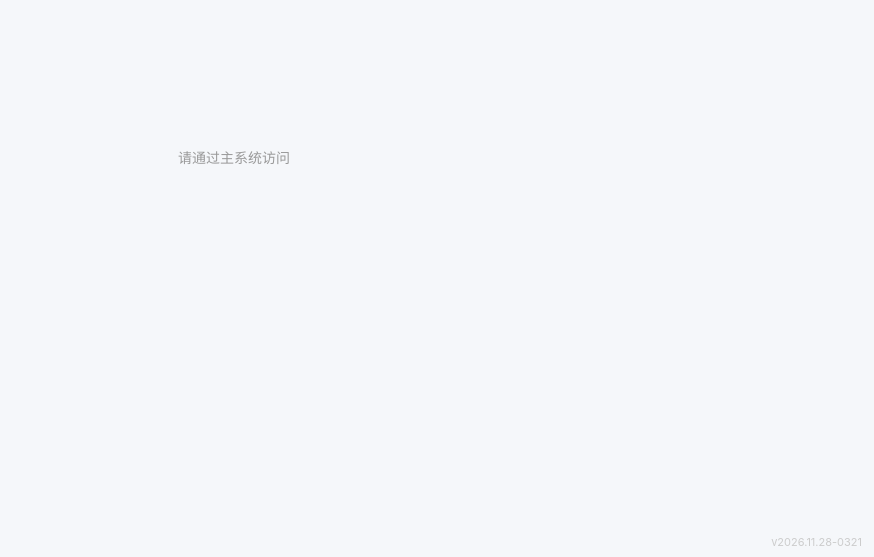
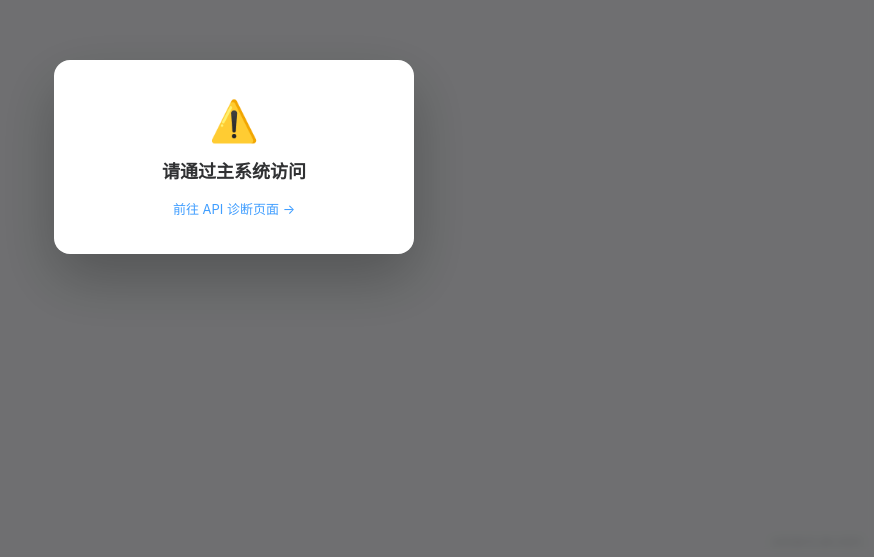
Before and after one commit to 7dgame-com/plugin-admin, a Vue app: page /not-allowed in a window 1280 px wide. Shown: the part 243-800 px from the top of the page, without its empty margins (406-1280 px from the left). Built offline with nearby package versions, Linux system fonts and the light colour scheme.

Commit message:
fix: App.vue public route guard - allow /api-diagnostics without token

```diff
--- a/src/App.vue
+++ b/src/App.vue
@@ -1,18 +1,42 @@
 <template>
-  <div v-if="waiting" class="iframe-waiting">
-    <p>{{ t('layout.connecting') }}</p>
-  </div>
-  <div v-else-if="!hasToken" class="iframe-waiting">
-    <p>{{ t('layout.requireMainSystem') }}</p>
-  </div>
-  <router-view v-else />
+  <!-- 公开页面直接渲染，不需要 token -->
+  <router-view v-if="isPublicRoute" />
+  <template v-else>
+    <router-view v-if="hasToken" />
 
-  <!-- 全局版本号 -->
+    <Transition name="handshake-fade">
+      <div v-if="showHandshake" class="handshake-overlay">
+        <div class="handshake-card">
+          <template v-if="!inIframe">
+            <div class="handshake-icon">⚠️</div>
+            <h3 class="handshake-title">{{ t('layout.requireMainSystem') }}</h3>
+            <a href="/api-diagnostics" class="diag-link">前往 API 诊断页面 →</a>
+          </template>
+          <template v-else>
+            <div class="handshake-icon spin">⚙️</div>
+            <h3 class="handshake-title">{{ t('layout.connecting') }}</h3>
+            <div class="handshake-steps">
+              <div class="step done">✅ 页面加载完成</div>
+              <div class="step done">✅ 发送 PLUGIN_READY</div>
+              <div class="step" :class="isReady ? 'done' : 'waiting'">
+                {{ isReady ? '✅' : '⏳' }} 等待主系统回复 INIT
+              </div>
+              <div class="step" :class="hasToken ? 'done' : 'waiting'">
+                {{ hasToken ? '✅' : '⏳' }} 获取 JWT Token
+              </div>
+            </div>
+          </template>
+        </div>
+      </div>
+    </Transition>
+  </template>
+
   <span class="global-version">{{ appVersion }}</span>
 </template>
 
 <script setup lang="ts">
-import { ref, onMounted } from 'vue'
+import { ref, computed, onMounted } from 'vue'
+import { useRoute } from 'vue-router'
 import { useI18n } from 'vue-i18n'
 import { isInIframe, getToken, setToken, removeToken } from './utils/token'
 import { usePluginMessageBridge } from './composables/usePluginMessageBridge'
@@ -22,22 +46,24 @@ declare const __APP_VERSION__: string
 const appVersion = `v${__APP_VERSION__}`
 const { t } = useI18n()
 
-const waiting = ref(false)
+const route = useRoute()
 const hasToken = ref(!!getToken())
+const inIframe = ref(false)
 
-usePluginMessageBridge({
+const PUBLIC_ROUTES = ['/api-diagnostics']
+const isPublicRoute = computed(() => PUBLIC_ROUTES.some((p) => route.path.startsWith(p)))
+const showHandshake = computed(() => !isPublicRoute.value && (!inIframe.value || !hasToken.value))
+
+const { isReady } = usePluginMessageBridge({
   onInit: (payload) => {
     if (payload.token) {
       setToken(payload.token)
       hasToken.value = true
-      waiting.value = false
     }
     setThemeFromConfig(payload.config)
   },
   onTokenUpdate: (newToken) => {
-    if (newToken) {
-      setToken(newToken)
-    }
+    if (newToken) setToken(newToken)
   },
   onDestroy: () => {
     removeToken()
@@ -46,12 +72,11 @@ usePluginMessageBridge({
 })
 
 onMounted(() => {
-  if (isInIframe()) {
-    if (getToken()) {
-      hasToken.value = true
-      return
-    }
-    waiting.value = true
+  if (isPublicRoute.value) return
+  inIframe.value = isInIframe()
+  if (!inIframe.value) {
+    removeToken()
+    hasToken.value = false
   } else {
     hasToken.value = !!getToken()
   }
@@ -59,15 +84,49 @@ onMounted(() => {
 </script>
 
 <style scoped>
-.iframe-waiting {
+.handshake-overlay {
+  position: fixed;
+  inset: 0;
+  background: rgba(0, 0, 0, 0.55);
+  backdrop-filter: blur(4px);
+  display: flex;
+  align-items: center;
+  justify-content: center;
+  z-index: 10000;
+}
+.handshake-card {
+  background: #fff;
+  border-radius: 16px;
+  padding: 36px 40px;
+  min-width: 360px;
+  max-width: 480px;
+  box-shadow: 0 24px 60px rgba(0, 0, 0, 0.25);
+  text-align: center;
+}
+.handshake-icon { font-size: 40px; margin-bottom: 12px; }
+.handshake-icon.spin {
+  display: inline-block;
+  animation: spin 2s linear infinite;
+}
+@keyframes spin { from { transform: rotate(0deg); } to { transform: rotate(360deg); } }
+.handshake-title { margin: 0 0 8px; font-size: 18px; color: #303133; }
+.handshake-steps {
+  text-align: left;
+  background: #f5f7fa;
+  border-radius: 8px;
+  padding: 12px 16px;
   display: flex;
   flex-direction: column;
-  align-items: center;
-  justify-content: center;
-  height: 100vh;
-  color: #999;
-  font-size: 14px;
+  gap: 8px;
+  margin-top: 16px;
 }
+.step { font-size: 13px; color: #606266; }
+.step.done { color: #67c23a; }
+.step.waiting { color: #909399; }
+.diag-link { font-size: 13px; color: #409eff; text-decoration: none; display: block; margin-top: 16px; }
+.diag-link:hover { text-decoration: underline; }
+.handshake-fade-enter-active, .handshake-fade-leave-active { transition: opacity 0.4s ease; }
+.handshake-fade-enter-from, .handshake-fade-leave-to { opacity: 0; }
 .global-version {
   position: fixed;
   right: 12px;
```
